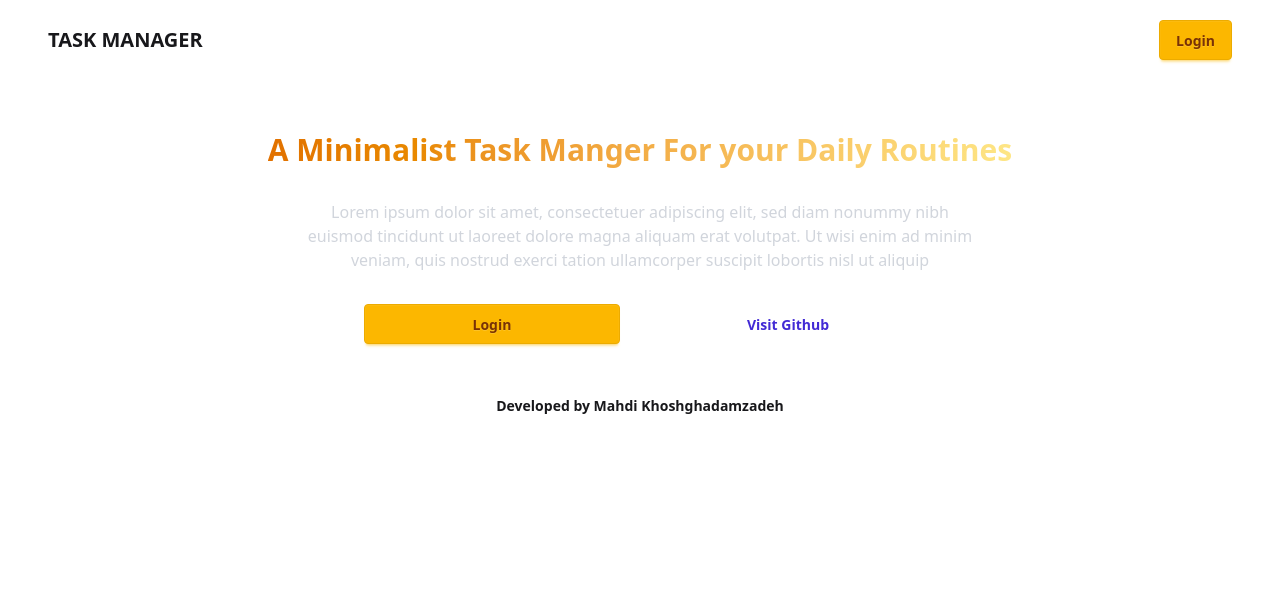
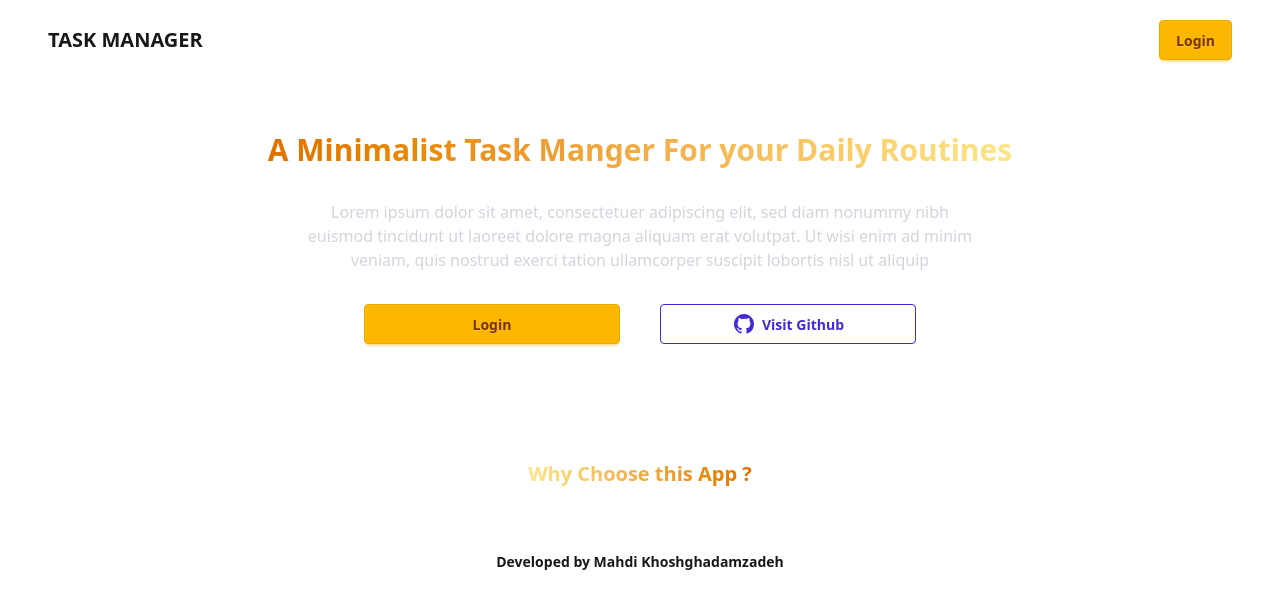
Before and after one commit to MahdiKgz/TaskManagerFront, a Next.js app: page / in a window 1280 px wide. Shown: the top 608 px of the page. Built offline with nearby package versions, Linux system fonts and the light colour scheme.

Commit message:
chore: install husky and some changes on Landing page

```diff
--- a/app/layout.tsx
+++ b/app/layout.tsx
@@ -1,5 +1,5 @@
+import "./globals.css";
 import Header from "@/src/modules/layout/Header";
-import "./globals.css";
 import Footer from "@/src/modules/layout/Footer";
 
 export default function RootLayout({
--- /dev/null
+++ b/src/icons/GithubIcon.tsx
@@ -0,0 +1,16 @@
+import React from "react";
+
+function GithubIcon() {
+  return (
+    <svg
+      xmlns="http://www.w3.org/2000/svg"
+      viewBox="0 0 24 24"
+      fill="currentColor"
+      className="w-6 h-6"
+    >
+      <path d="M12 2C6.48 2 2 6.48 2 12c0 4.42 2.87 8.17 6.84 9.49.5.09.66-.22.66-.49v-1.73c-2.78.61-3.36-1.34-3.36-1.34-.46-1.16-1.12-1.47-1.12-1.47-.91-.62.07-.61.07-.61 1 .07 1.53 1.03 1.53 1.03.89 1.52 2.34 1.08 2.91.83.09-.65.35-1.08.63-1.33-2.22-.25-4.55-1.11-4.55-4.94 0-1.09.39-1.98 1.03-2.68-.1-.25-.45-1.27.1-2.64 0 0 .84-.27 2.75 1.02A9.564 9.564 0 0112 6.8c.85.004 1.71.11 2.52.33 1.91-1.29 2.75-1.02 2.75-1.02.55 1.37.2 2.39.1 2.64.64.7 1.03 1.59 1.03 2.68 0 3.84-2.34 4.69-4.57 4.94.36.31.67.94.67 1.89v2.8c0 .28.16.59.67.49A10.01 10.01 0 0022 12c0-5.52-4.48-10-10-10z" />
+    </svg>
+  );
+}
+
+export default GithubIcon;
--- a/src/modules/Landing/LandingModule.tsx
+++ b/src/modules/Landing/LandingModule.tsx
@@ -1,10 +1,12 @@
 import React from "react";
 import HeroSection from "./components/HeroSection";
+import Benefits from "./components/Benefits";
 
 function LandingModule() {
   return (
     <div className="container">
       <HeroSection />
+      <Benefits />
     </div>
   );
 }
--- /dev/null
+++ b/src/modules/Landing/components/Benefits.tsx
@@ -0,0 +1,13 @@
+import React from "react";
+
+function Benefits() {
+  return (
+    <div className="container flex flex-col gap-y-12 items-center py-16">
+      <h1 className="font-bold text-xl text-center bg-gradient-to-l text-transparent bg-clip-text to-amber-200 from-amber-600">
+        Why Choose this App ?
+      </h1>
+    </div>
+  );
+}
+
+export default Benefits;
--- a/src/modules/Landing/components/HeroSection.tsx
+++ b/src/modules/Landing/components/HeroSection.tsx
@@ -1,3 +1,4 @@
+import GithubIcon from "@/src/icons/GithubIcon";
 import Link from "next/link";
 import React from "react";
 
@@ -19,8 +20,9 @@
         </Link>
         <Link
           href="https://github.com/MahdiKgz/task-manager-front"
-          className="btn btn-ghost btn-primary btn-wide hover:btn-primary"
+          className="btn btn-outline btn-primary btn-wide hover:btn-primary"
         >
+          <GithubIcon />
           Visit Github
         </Link>
       </div>
```
Also changed, not shown: package.json (+6 -2 lines), 2 other files (tests, documents, lock files or other folders).
